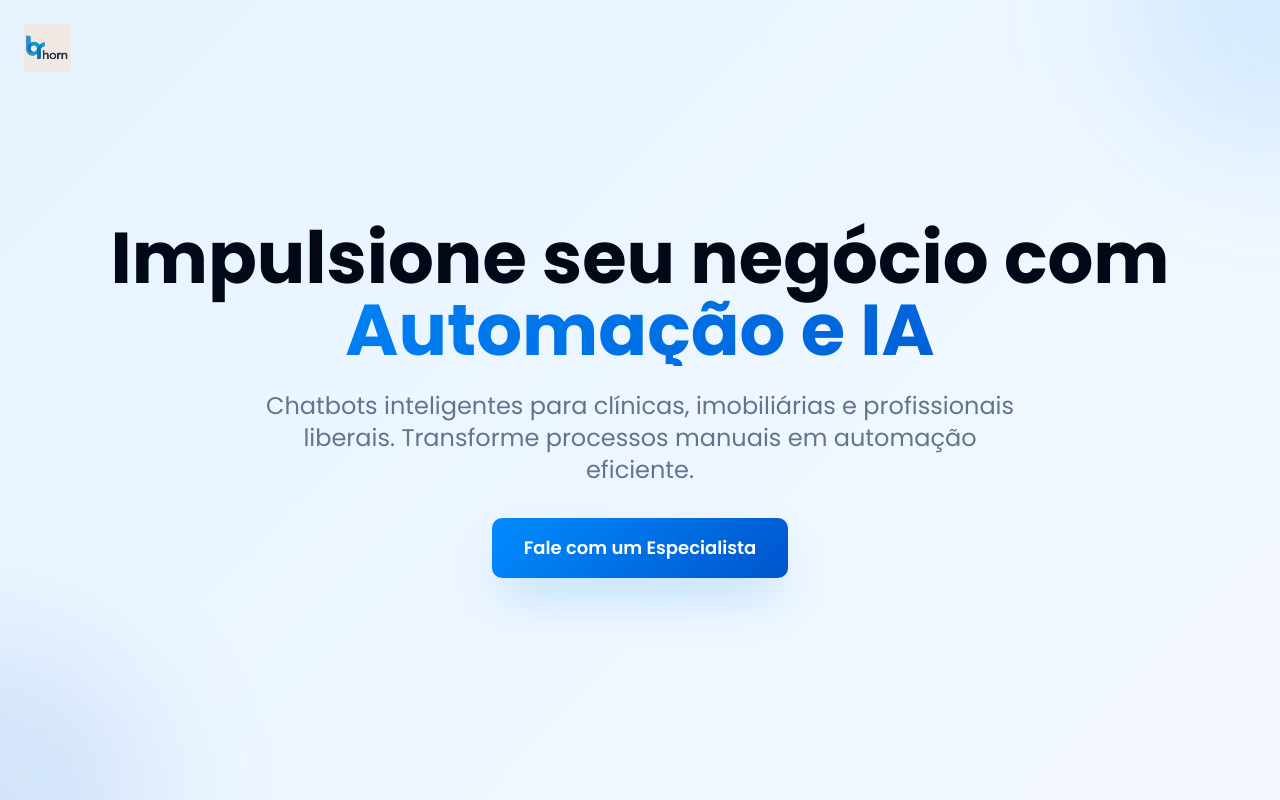
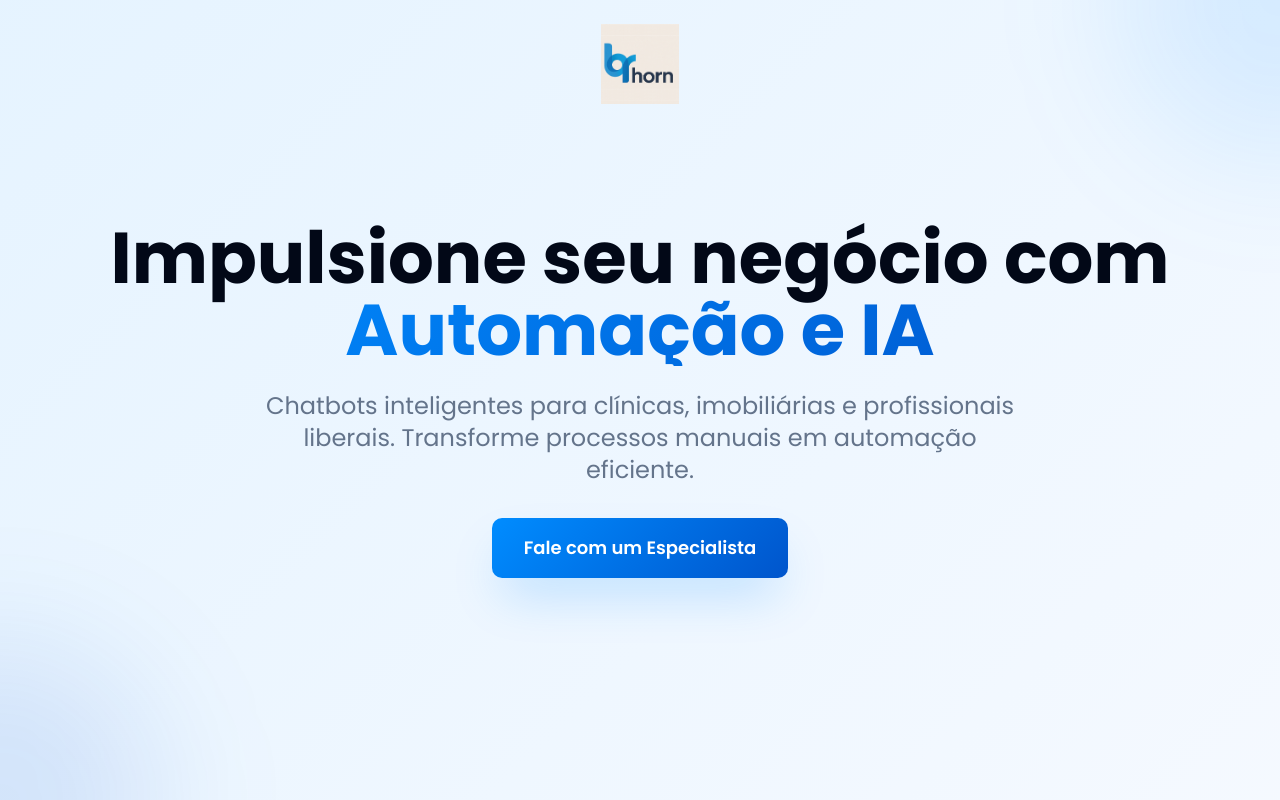
Before and after one commit to rodrigoribr/brhorn-ai-boost, a React (Vite) app: page / in a window 1280 px wide. Shown: the top 800 px of the page. Built offline with nearby package versions, Linux system fonts and the light colour scheme.

Commit message:
Ajustar logo da brhorn
Aumenta e centraliza a logo da brhorn no topo da página.

```diff
--- a/src/components/Hero.tsx
+++ b/src/components/Hero.tsx
@@ -10,11 +10,11 @@ const Hero = () => {
     <section className="relative min-h-screen flex items-center justify-center bg-gradient-light overflow-hidden">
       {/* Header com Logo */}
       <header className="absolute top-0 left-0 right-0 z-10 p-6">
-        <div className="max-w-7xl mx-auto flex items-center">
+        <div className="max-w-7xl mx-auto flex justify-center items-center">
           <img
             src={logo}
             alt="brhorn Logo"
-            className="h-12 w-auto"
+            className="h-20 w-auto"
           />
         </div>
       </header>
```
